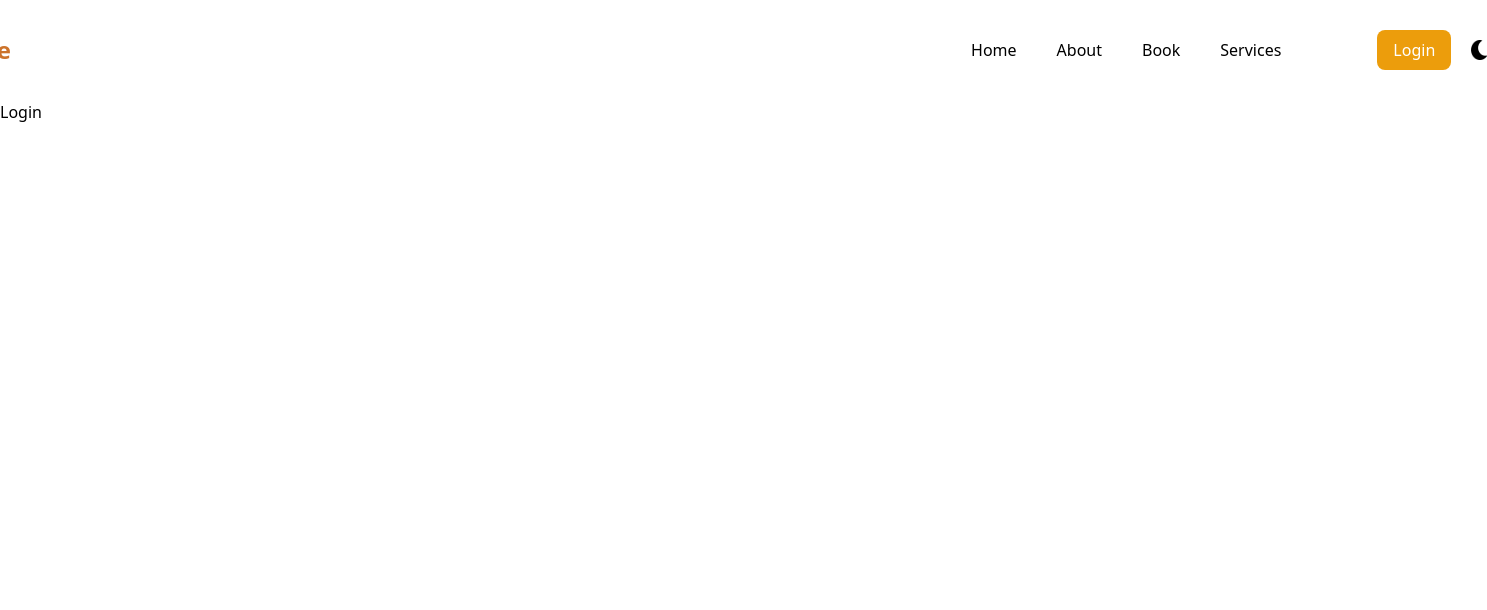
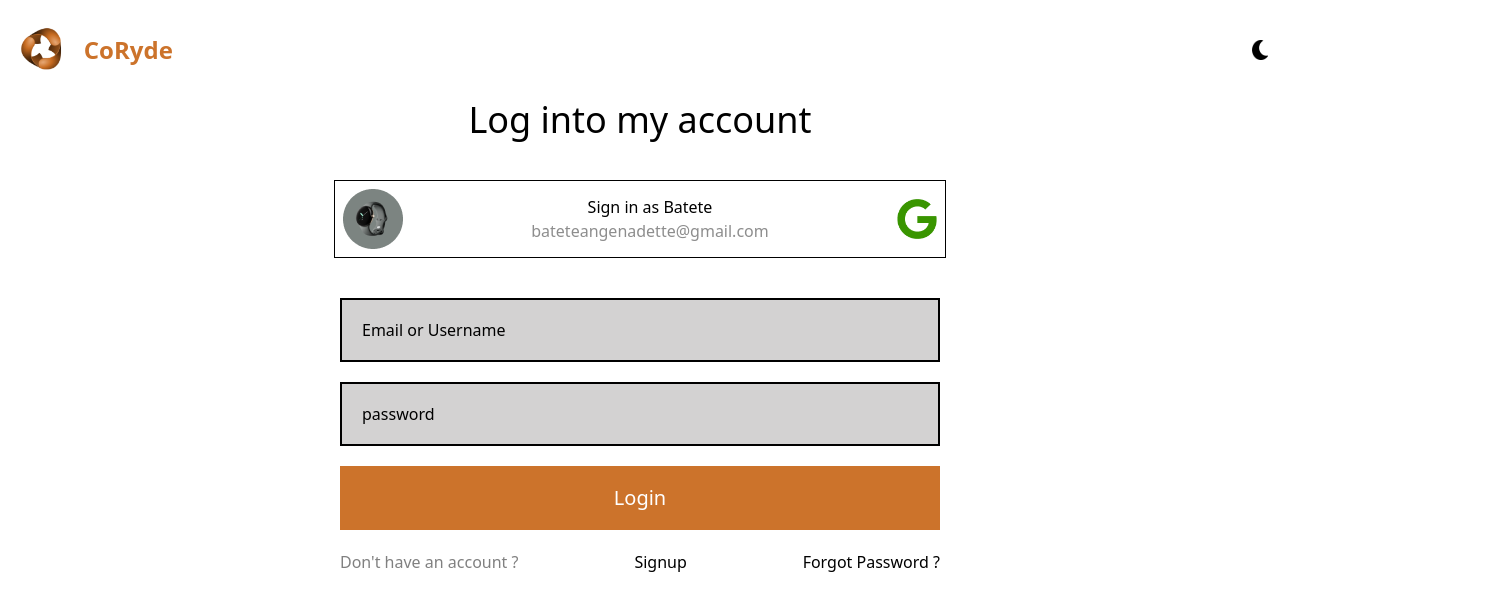
Before and after one commit to jodosjodos/coryde, a React (Vite) app: page /login in a window 1280 px wide. Shown: the top 610 px of the page, 1487 px wide, since content can reach past the window. Built offline with nearby package versions, Linux system fonts and the light colour scheme; a web font is replaced by a local one.

Commit message:
adding login and signup page

```diff
--- a/src/App.tsx
+++ b/src/App.tsx
@@ -1,4 +1,4 @@
-import { BrowserRouter as Router ,Routes,Route, BrowserRouter } from 'react-router-dom'
+import { BrowserRouter as Router ,Routes,Route,  } from 'react-router-dom'
 import './App.css'
 import Landing from './pages/Landing'
 import Home from './pages/Home'
@@ -6,13 +6,13 @@
 import Login from './pages/Login'
 import Services from './pages/Services'
 import Navbar from './pages/Navbar'
+import SignUp from './pages/SignUp'
 
 function App() {
 
-
   return (
    <div>
-    <BrowserRouter>
+    <Router>
     <Navbar/>
     <Routes>
       <Route path='/' element={<Landing/>}></Route>
@@ -21,8 +21,9 @@
       <Route path='/login ' element={<Login/>}></Route>
       <Route path='/services' element={<Services/>}></Route>
       <Route path='/login' element={<Login/>}></Route>
+      <Route path='/signup' element={<SignUp/>}></Route>
     </Routes>
-    </BrowserRouter>
+    </Router>
    </div>
   )
 }
--- a/src/pages/Login.tsx
+++ b/src/pages/Login.tsx
@@ -1,8 +1,34 @@
-import React from 'react'
+import { Link} from "react-router-dom"
 
 const Login = () => {
+
+
+
   return (
-    <div>Login</div>
+    <div>
+      <div className="flex flex-col justify-center items-center gap-10">
+        <h1  className="text-4xl">Log into  my account</h1>
+         <button className=" border border-black flex flex-row gap-32  justify-evenly items-center p-2">
+          <img src="/assets/badext.png" alt="user" />
+          <div>
+            <h3>Sign in as Batete</h3>
+            <p className="text-[#808080E5]">bateteangenadette@gmail.com</p>
+          </div>
+          <img src="/assets/google.png" alt="google icon" className="w-10 h-10"/>
+         </button>
+
+         <div>
+          <form  className="flex flex-col gap-5">
+            <input type="text" placeholder="Email or Username" className="w-12/12 bg-[#D3D2D2] border-2  h-16  px-5 w-[600px] placeholder:text-black border-black focus:outline-none" name="email" id="email" />
+            <input type="password" placeholder="password" className="w-12/12 bg-[#D3D2D2] border-2  h-16  px-5 w-[600px] placeholder:text-black border-black focus:outline-none" name="password" id="password" />
+            <button className="bg-[#CC732B] h-16 text-xl text-white mb-5">Login</button>
+          </form>
+          <div>
+            <p className="flex flex-row justify-between items-center gap-5"><span className="text-[#808080]">Don't have an account ?</span> <Link to="/signUp" className=" hover:border-b-4 hover:border-[#EC9D0C] hover:text-xl hover:cursor-pointer">Signup</Link> <span className="hover:border-b-4 hover:border-[#EC9D0C] hover:text-lg hover:cursor-pointer">Forgot Password ?</span> </p>
+          </div>
+         </div>
+      </div>
+    </div>
   )
 }
 
--- a/src/pages/Navbar.tsx
+++ b/src/pages/Navbar.tsx
@@ -1,14 +1,13 @@
-import { Link, useNavigate } from "react-router-dom";
-
-
+import { Link, useLocation, useNavigate } from "react-router-dom";
 
 const Navbar = () => {
-  const navigate=useNavigate()
+  const navigate = useNavigate();
 
+  const location = useLocation();
 
-  const handleLogoClick=()=>{
-    navigate("/")
-  }
+  const handleLogoClick = () => {
+    navigate("/");
+  };
   return (
     <div className="flex flex-row  justify-around   lg:gap-[60em]">
       <div className="flex flex-row items-center gap-3">
@@ -19,20 +18,57 @@
             className="w-[150px] h-[100px]  object-contain hover:cursor-pointer active:cursor-pointer"
           />
         </div>
-        <p className="text-[#CC732B] text-2xl font-extrabold ml-[-90px] cursor-pointer" onClick={handleLogoClick}>
+        <p
+          className="text-[#CC732B] text-2xl font-extrabold ml-[-90px] cursor-pointer"
+          onClick={handleLogoClick}
+        >
           CoRyde
         </p>
       </div>
       <div className="flex flex-row justify-space items-center gap-24 ">
         <div className="flex flex-row items-center justify-around gap-10">
-          <Link className="hover:border-b-4 hover:cursor-pointer    hover:border-[#FFA500] " to="/home">Home</Link>
-          <Link className="hover:border-b-4 hover:cursor-pointer    hover:border-[#FFA500]" to="/about">About</Link>
-          <Link  className="hover:border-b-4 hover:cursor-pointer    hover:border-[#FFA500]" to="/login">Book</Link>
-          <Link  className="hover:border-b-4 hover:cursor-pointer    hover:border-[#FFA500]" to="/services">Services</Link>
+          {location.pathname === "/login" ? (
+            <></>
+          ) : (
+            <>
+              <Link
+                className="hover:border-b-4 hover:cursor-pointer    hover:border-[#FFA500] "
+                to="/home"
+              >
+                Home
+              </Link>
+              <Link
+                className="hover:border-b-4 hover:cursor-pointer    hover:border-[#FFA500]"
+                to="/about"
+              >
+                About
+              </Link>
+              <Link
+                className="hover:border-b-4 hover:cursor-pointer    hover:border-[#FFA500]"
+                to="/login"
+              >
+                Book
+              </Link>
+              <Link
+                className="hover:border-b-4 hover:cursor-pointer    hover:border-[#FFA500]"
+                to="/services"
+              >
+                Services
+              </Link>
+            </>
+          )}
         </div>
 
         <div className="flex flex-row items-center  gap-5   ">
-          <Link to="/login" className="text-white bg-[#EC9D0C] px-4 py-2 rounded-lg">Login</Link>
+          {
+            location.pathname==="/login" ? <></>:<>   <Link
+            to="/login"
+            className="text-white bg-[#EC9D0C] px-4 py-2 rounded-lg"
+          >
+            Login
+          </Link></>
+          }
+
           <img
             src="/assets/ThemeLogo.png"
             alt="theme toggle"
--- /dev/null
+++ b/src/pages/SignUp.tsx
@@ -0,0 +1,90 @@
+import { Link } from "react-router-dom";
+
+const SignUp = () => {
+  return (
+    <div>
+      <div className="flex flex-col justify-center items-center gap-10">
+        <h1 className="text-4xl">Ryde your dream with CoRdye</h1>
+        <button className=" border border-black flex flex-row gap-32  justify-evenly items-center p-2">
+          <img src="/assets/badext.png" alt="user" />
+          <div>
+            <h3>Sign in as Batete</h3>
+            <p className="text-[#808080E5]">bateteangenadette@gmail.com</p>
+          </div>
+          <img
+            src="/assets/google.png"
+            alt="google icon"
+            className="w-10 h-10"
+          />
+        </button>
+
+        <div>
+          <form className="flex flex-col gap-5">
+            <div className="flex flex-row justify-center items-center gap-2">
+              <input
+                type="text"
+                placeholder="Fist name"
+                className="w-6/12 bg-[#D3D2D2] border-2  h-16  px-5 placeholder:text-black border-black focus:outline-none"
+                name="firstName"
+                id="firstName"
+              />
+              <input
+                type="text"
+                placeholder="Last name"
+                className="w-6/12 bg-[#D3D2D2] border-2  h-16  px-5  placeholder:text-black border-black focus:outline-none"
+                name="lastName"
+                id="lastName"
+              />
+            </div>
+            <input
+              type="text"
+              placeholder="Email or Username"
+              className="w-12/12 bg-[#D3D2D2] border-2  h-16  px-5 w-[600px] placeholder:text-black border-black focus:outline-none"
+              name="email"
+              id="email"
+            />
+            <input
+              type="password"
+              placeholder="password"
+              className="w-12/12 bg-[#D3D2D2] border-2  h-16  px-5 w-[600px] placeholder:text-black border-black focus:outline-none"
+              name="password"
+              id="password"
+            />
+            <div className="flex flex-row  gap-38 my-3">
+              <ul className="flex flex-col gap-2 w-6/12 list-disc list-inside">
+                <li>A minimum of 10 characters</li>
+                <li>At least one Lowercase letter</li>
+              </ul>
+              <ul className="flex flex-col gap-2 w-6/12 list-disc">
+                <li>At least one number</li>
+                <li>At least on uppercase letter</li>
+              </ul>
+            </div>
+            <button className="bg-[#CC732B] h-16 text-xl text-white mb-5">
+              Crate Account
+            </button>
+          </form>
+          <div>
+            <p className="text-[#808080]">
+              Signing up for a CoRyde account means you agree to the
+
+
+            </p>
+            <p className="text-[#808080] mb-5 underline hover:cursor-pointer"> Privacy  Policy and Terms of Service.</p>
+            <p className="flex gap-2">
+              <span className="text-[#808080]">Don't have an account ?</span>{" "}
+              <Link
+                to="/signUp"
+                className=" hover:border-b-4 hover:border-[#EC9D0C] hover:text-xl hover:cursor-pointer"
+              >
+                Login!
+              </Link>
+            </p>
+          </div>
+        </div>
+      </div>
+    </div>
+  );
+};
+
+export default SignUp;
```
Also changed, not shown: public/assets/google.png (added).
